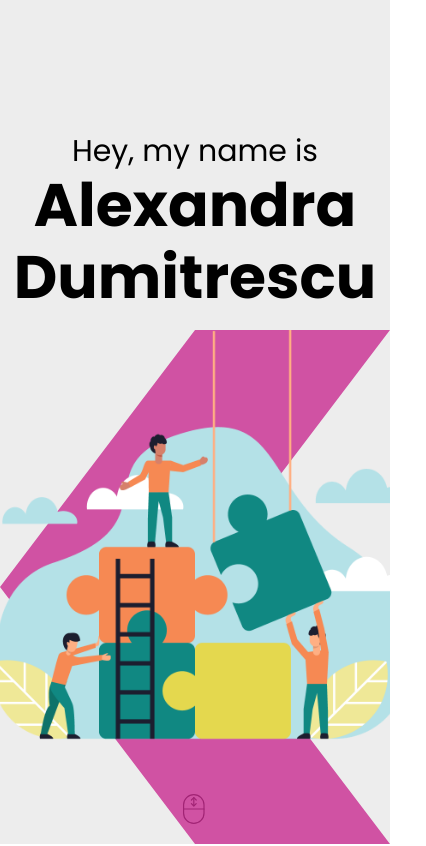
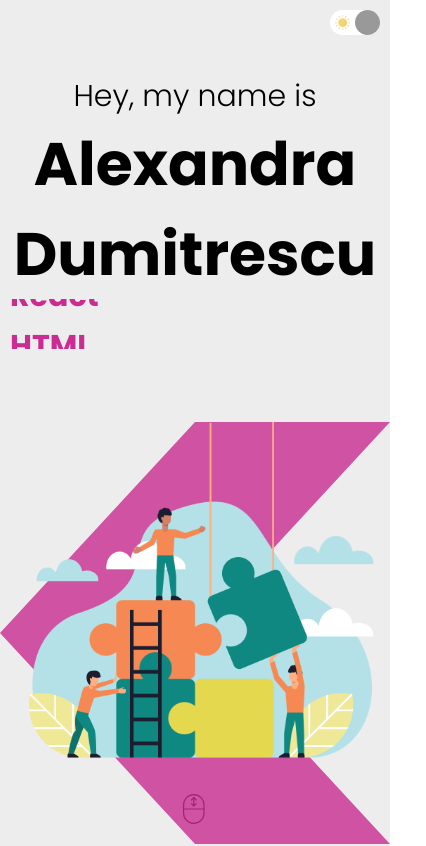
Before and after one commit to DumitrescuAlexandra/portfolio, a React (Create React App) app: page / in a window 390 px wide. Shown: the top 846 px of the page, 426 px wide, since content can reach past the window. Built offline with nearby package versions, Linux system fonts and the light colour scheme.

Commit message:
pretty responsive

```diff
--- a/src/App.jsx
+++ b/src/App.jsx
@@ -1,11 +1,22 @@
+import { useContext } from "react";
 import About from "./components/about/About";
 import Contact from "./components/contact/Contact";
 import Intro from "./components/intro/Intro";
+import Toggle from "./components/toggle/Toggle";
 import Projects from "./components/projects/Projects";
+import { ThemeContext } from "./context";
 
 function App() {
+  const theme = useContext(ThemeContext);
+  const darkMode = theme.state.darkMode;
   return (
-    <div>
+    <div
+      style={{
+        backgroundColor: darkMode ? "#222" : "#ededed",
+        color: darkMode && "white",
+      }}
+    >
+      <Toggle />
       <Intro />
       <About />
       <Projects />
--- a/src/components/contact/Contact.module.css
+++ b/src/components/contact/Contact.module.css
@@ -53,7 +53,7 @@ form {
 }
 
 input {
-  width: 50%;
+  width: 60%;
   height: 50px;
   border: none;
   border-bottom: 1px solid black;
@@ -102,7 +102,7 @@ button {
   }
 
   input {
-    width: 35%;
+    width: 80%;
     height: 40px;
     margin: 10px;
     margin-left: 0;
--- a/src/components/intro/Intro.module.css
+++ b/src/components/intro/Intro.module.css
@@ -1,27 +1,10 @@
-@media screen and (max-width: 480px) {
-  .introPage {
-    flex-direction: column;
-  }
-  .introLeftWrapper {
-    padding: 10px;
-    height: 100%;
-    justify-content: center;
-    align-items: center;
-    text-align: center;
-  }
-  .introDescription {
-    display: none;
-  }
-}
-
 .introPage {
   display: flex;
   height: 100vh;
-  background-color: #ededed;
 }
 
 .introLeft {
-  flex: 1.25;
+  flex: 1;
   display: flex;
   align-items: center;
   justify-content: center;
@@ -36,14 +19,15 @@
 }
 .titleIntro {
   font-size: 30px;
-  line-height: 36px;
-  font-weight: 400;
+  /* line-height: 36px; */
+  font-weight: 300;
 }
 
 .titleName {
   font-size: 60px;
-  line-height: 72px;
+  /* line-height: 72px; */
 }
+
 .skillTitle {
   height: 50px;
   overflow: hidden;
@@ -76,12 +60,12 @@
   display: flex;
   align-items: center;
 }
-
+/*
 .introDescription {
   font-weight: 300;
   font-size: 24px;
   line-height: 32px;
-}
+} */
 
 .introScroll {
   width: 30px;
@@ -91,8 +75,15 @@
 }
 
 .introRight {
-  flex: 2;
+  flex: 1;
   position: relative;
+}
+
+.portrait {
+  width: 100%;
+  height: 100%;
+  object-fit: cover;
+  position: absolute;
 }
 .portraitBg {
   clip-path: polygon(100% 0%, 50% 50%, 100% 100%, 50% 100%, 0% 50%, 50% 0);
@@ -104,9 +95,22 @@
   top: 0;
   right: 0;
 }
-.portrait {
-  width: 100%;
-  height: 100%;
-  object-fit: cover;
-  position: absolute;
+
+@media screen and (max-width: 480px) {
+  .introPage {
+    flex-direction: column;
+  }
+  .introLeftWrapper {
+    padding: 10px;
+    height: 100%;
+    justify-content: center;
+    align-items: center;
+    text-align: center;
+  }
+  .introDescription {
+    display: none;
+  }
+  .skillTitleItem {
+    text-align: center;
+  }
 }
--- a/src/components/projects/Projects.module.css
+++ b/src/components/projects/Projects.module.css
@@ -20,11 +20,25 @@
 }
 
 .projectsDescription {
-  margin: 30px 0;
+  margin: 20px 0;
 }
 .projectsList {
+  width: 100%;
   display: flex;
   flex-wrap: wrap;
   justify-content: space-between;
-  width: 100%;
 }
+
+@media screen and (max-width: 480px) {
+  .projects {
+    padding: 10px;
+  }
+
+  .projectsTexts {
+    width: 100%;
+  }
+
+  .projectsDescription {
+    display: none;
+  }
+}
--- a/src/components/projects/project/Project.module.css
+++ b/src/components/projects/project/Project.module.css
@@ -32,7 +32,6 @@
   height: 6px;
   border-radius: 50%;
   margin: 3px;
-  background-color: white;
 }
 .projectImg {
   width: 100%;
@@ -49,3 +48,13 @@
   height: 50px;
   bottom: -1px;
 }
+
+@media screen and (max-width: 480px) {
+  .project {
+    width: 40%;
+    height: 20vh;
+  }
+  .projectDescription {
+    display: none;
+  }
+}
--- a/src/components/toggle/Toggle.jsx
+++ b/src/components/toggle/Toggle.jsx
@@ -1,7 +1,7 @@
 import React from "react";
 import classes from "./Toggle.module.css";
-import Sun from "../../img/sun.png";
-import Moon from "../../img/moon.png";
+import sun from "../../images/sun.png";
+import moon from "../../images/moon.png";
 import { useContext } from "react";
 import { ThemeContext } from "../../context";
 
@@ -13,8 +13,8 @@ function Toggle() {
   };
   return (
     <div className={classes.togglePage}>
-      <img src={Sun} alt="" className={classes.toggleIcon} />
-      <img src={Moon} alt="" className={classes.toggleIcon} />
+      <img src={sun} alt="" className={classes.toggleIcon} />
+      <img src={moon} alt="" className={classes.toggleIcon} />
       <div
         className={classes.toggleButton}
         onClick={handleClick}
--- a/src/index.js
+++ b/src/index.js
@@ -1,10 +1,13 @@
 import React from "react";
 import ReactDOM from "react-dom";
 import App from "./App";
+import { ThemeProvider } from "./context";
 
 ReactDOM.render(
   <React.StrictMode>
-    <App />
+    <ThemeProvider>
+      <App />
+    </ThemeProvider>
   </React.StrictMode>,
   document.getElementById("root")
 );
```
Also changed, not shown: src/setupTests.js (deleted, +0 -5 lines), public/manifest.json (deleted), 2 other files (tests, documents, lock files or other folders).
